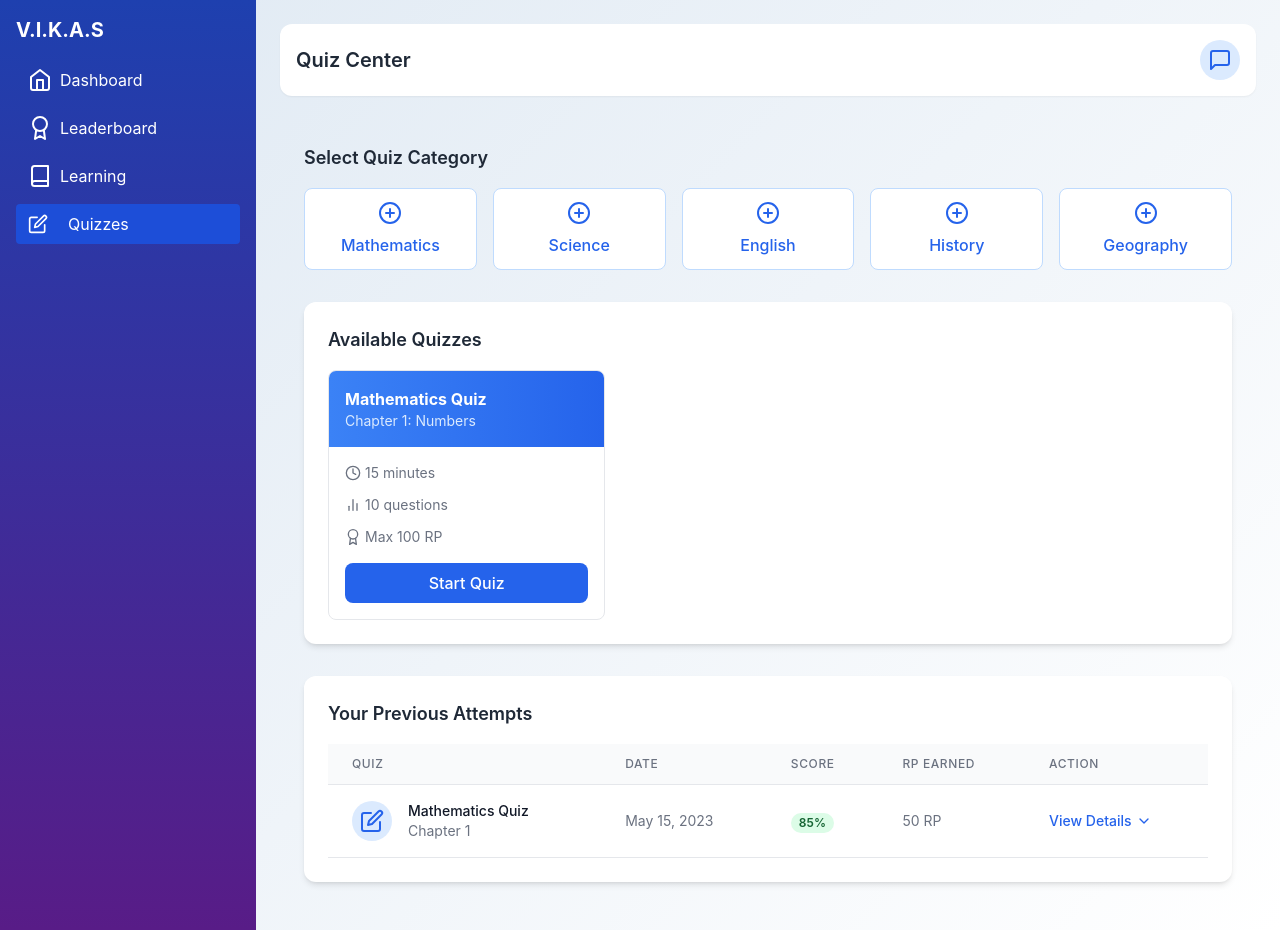
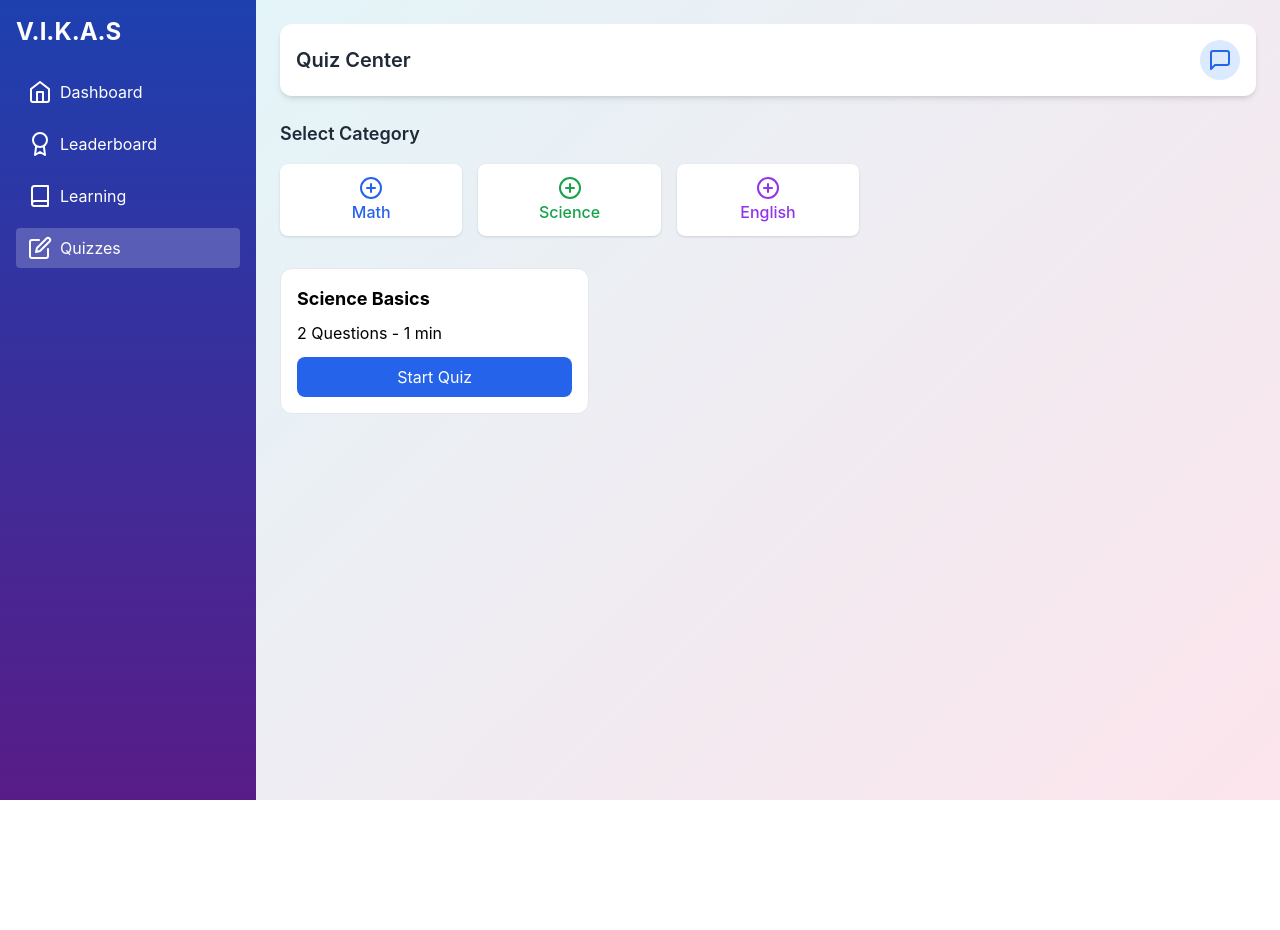
Before and after one commit to evilcap123/V.I.K.A.S, a plain HTML site: page quiz.html in a window 1280 px wide. Both pictures are taken after a click on the button "Science". After the commit the page ends 800 px from the top, so only its background shows below. Drawn offline with nearby package versions, Linux system fonts and the light colour scheme.

Commit message:
Update quiz.html

```diff
--- a/quiz.html
+++ b/quiz.html
@@ -1,268 +1,193 @@
 <!DOCTYPE html>
 <html lang="en">
-
 <head>
   <meta charset="UTF-8">
   <meta name="viewport" content="width=device-width, initial-scale=1.0">
-    <title>V.I.K.A.S - Quiz</title>
-    <link rel="icon" type="image/x-icon" href="/static/favicon.ico">
-
-    <!-- Tailwind CSS -->
+  <title>V.I.K.A.S - Quizzes</title>
   <script src="https://cdn.tailwindcss.com"></script>
-
-    <!-- AOS Animation Library -->
   <link href="https://unpkg.com/aos@2.3.1/dist/aos.css" rel="stylesheet">
   <script src="https://unpkg.com/aos@2.3.1/dist/aos.js"></script>
-
-    <!-- Feather Icons -->
   <script src="https://cdn.jsdelivr.net/npm/feather-icons/dist/feather.min.js"></script>
-
   <style>
-        body {
-            background: linear-gradient(135deg, #dfe9f3 0%, #ffffff 100%);
-            font-family: 'Inter', sans-serif;
-        }
-
-        .accordion-content {
-            max-height: 0;
-            overflow: hidden;
-            transition: max-height 0.5s ease;
-        }
-
-        .rotate-180 {
-            transform: rotate(180deg);
-            transition: transform 0.3s ease;
-        }
+    body { background: linear-gradient(135deg,#e0f7fa,#fce4ec); font-family: 'Inter',sans-serif; }
+    .quiz-card:hover { transform: translateY(-5px) scale(1.02); transition: all .3s ease; }
   </style>
 </head>
-
-<body class="bg-gray-50">
+<body>
 <div class="flex flex-col md:flex-row min-h-screen">
 
   <!-- Sidebar -->
-        <div class="sidebar w-full md:w-64 bg-gradient-to-b from-blue-800 to-purple-900 text-white flex flex-col p-4">
-            <h2 class="text-xl font-bold mb-4">V.I.K.A.S</h2>
-            <nav class="flex flex-col space-y-2">
-                <a href="dashboard.html"
-                    class="hover:bg-blue-700 px-3 py-2 rounded flex items-center space-x-2">
-                    <i data-feather="home"></i>
-                    <span>Dashboard</span>
-                </a>
-                <a href="leaderboard.html"
-                    class="hover:bg-blue-700 px-3 py-2 rounded flex items-center space-x-2">
-                    <i data-feather="award"></i>
-                    <span>Leaderboard</span>
-                </a>
-                <a href="learning.html"
-                    class="hover:bg-blue-700 px-3 py-2 rounded flex items-center space-x-2">
-                    <i data-feather="book"></i>
-                    <span>Learning</span>
-                </a>
-                <a href="quiz.html" class="bg-blue-700 px-3 py-2 rounded flex items-center space-x-2">
-                    <i data-feather="edit" class="w-5 h-5 mr-3"></i>
-                    <span>Quizzes</span>
-                </a>
+  <div class="w-full md:w-64 bg-gradient-to-b from-blue-800 to-purple-900 text-white flex flex-col p-4">
+    <h2 class="text-2xl font-bold mb-6">V.I.K.A.S</h2>
+    <nav class="flex flex-col space-y-3">
+      <a href="dashboard.html" class="hover:bg-white/20 px-3 py-2 rounded flex items-center space-x-2"><i data-feather="home"></i><span>Dashboard</span></a>
+      <a href="leaderboard.html" class="hover:bg-white/20 px-3 py-2 rounded flex items-center space-x-2"><i data-feather="award"></i><span>Leaderboard</span></a>
+      <a href="learning.html" class="hover:bg-white/20 px-3 py-2 rounded flex items-center space-x-2"><i data-feather="book"></i><span>Learning</span></a>
+      <a href="quiz.html" class="bg-white/20 px-3 py-2 rounded flex items-center space-x-2"><i data-feather="edit"></i><span>Quizzes</span></a>
     </nav>
   </div>
 
   <!-- Main Content -->
   <div class="flex-1 p-6 overflow-y-auto">
-
-            <!-- Header -->
-            <header class="bg-white shadow-sm rounded-xl mb-6 p-4 flex justify-between items-center">
+    <header class="bg-white shadow-md rounded-xl mb-6 p-4 flex justify-between items-center">
       <h2 class="text-xl font-semibold text-gray-800">Quiz Center</h2>
-                <div class="flex items-center space-x-4">
-                    <button class="p-2 rounded-full bg-blue-100 text-blue-600 hover:bg-blue-200">
-                        <i data-feather="message-square"></i>
-                    </button>
-                </div>
+      <button class="p-2 rounded-full bg-blue-100 text-blue-600 hover:bg-blue-200"><i data-feather="message-square"></i></button>
     </header>
 
-            <main class="p-6">
-
-                <!-- Quiz Categories -->
-                <div class="mb-8">
-                    <h3 class="text-lg font-semibold text-gray-800 mb-4">Select Quiz Category</h3>
-                    <div class="grid grid-cols-2 sm:grid-cols-3 md:grid-cols-4 lg:grid-cols-5 gap-4">
-                        <button
-                            class="py-3 px-4 bg-white border border-blue-200 rounded-lg hover:bg-blue-50 text-blue-600 font-medium transition flex flex-col items-center">
-                            <i data-feather="plus-circle" class="w-6 h-6 mb-2"></i>
-                            Mathematics
-                        </button>
-                        <button
-                            class="py-3 px-4 bg-white border border-blue-200 rounded-lg hover:bg-blue-50 text-blue-600 font-medium transition flex flex-col items-center">
-                            <i data-feather="plus-circle" class="w-6 h-6 mb-2"></i>
-                            Science
-                        </button>
-                        <button
-                            class="py-3 px-4 bg-white border border-blue-200 rounded-lg hover:bg-blue-50 text-blue-600 font-medium transition flex flex-col items-center">
-                            <i data-feather="plus-circle" class="w-6 h-6 mb-2"></i>
-                            English
-                        </button>
-                        <button
-                            class="py-3 px-4 bg-white border border-blue-200 rounded-lg hover:bg-blue-50 text-blue-600 font-medium transition flex flex-col items-center">
-                            <i data-feather="plus-circle" class="w-6 h-6 mb-2"></i>
-                            History
-                        </button>
-                        <button
-                            class="py-3 px-4 bg-white border border-blue-200 rounded-lg hover:bg-blue-50 text-blue-600 font-medium transition flex flex-col items-center">
-                            <i data-feather="plus-circle" class="w-6 h-6 mb-2"></i>
-                            Geography
-                        </button>
+    <!-- Categories -->
+    <div class="mb-8" id="category-section">
+      <h3 class="text-lg font-semibold text-gray-800 mb-4">Select Category</h3>
+      <div class="grid grid-cols-2 sm:grid-cols-3 md:grid-cols-5 gap-4">
+        <button onclick="showCategory('Math')" class="py-3 px-4 bg-white rounded-lg shadow text-blue-600 font-medium flex flex-col items-center"><i data-feather="plus-circle"></i>Math</button>
+        <button onclick="showCategory('Science')" class="py-3 px-4 bg-white rounded-lg shadow text-green-600 font-medium flex flex-col items-center"><i data-feather="plus-circle"></i>Science</button>
+        <button onclick="showCategory('English')" class="py-3 px-4 bg-white rounded-lg shadow text-purple-600 font-medium flex flex-col items-center"><i data-feather="plus-circle"></i>English</button>
       </div>
     </div>
 
-                <!-- Available Quizzes -->
-                <div class="bg-white rounded-xl shadow-md overflow-hidden mb-8" data-aos="fade-up">
-                    <div class="p-6">
-                        <h3 class="text-lg font-semibold text-gray-800 mb-4">Available Quizzes</h3>
+    <!-- Quiz List -->
+    <div id="quiz-container" class="grid grid-cols-1 md:grid-cols-2 lg:grid-cols-3 gap-6"></div>
 
-                        <div class="grid grid-cols-1 md:grid-cols-2 lg:grid-cols-3 gap-6">
-                            <!-- Example Quiz Card -->
-                            <div
-                                class="border border-gray-200 rounded-lg overflow-hidden hover:shadow-md transition transform hover:-translate-y-1">
-                                <div class="bg-gradient-to-r from-blue-500 to-blue-600 p-4 text-white">
-                                    <h4 class="font-bold">Mathematics Quiz</h4>
-                                    <p class="text-sm text-blue-100">Chapter 1: Numbers</p>
-                                </div>
-                                <div class="p-4">
-                                    <div class="flex items-center text-sm text-gray-500 mb-3">
-                                        <i data-feather="clock" class="w-4 h-4 mr-1"></i>
-                                        <span>15 minutes</span>
-                                    </div>
-                                    <div class="flex items-center text-sm text-gray-500 mb-3">
-                                        <i data-feather="bar-chart-2" class="w-4 h-4 mr-1"></i>
-                                        <span>10 questions</span>
-                                    </div>
-                                    <div class="flex items-center text-sm text-gray-500 mb-4">
-                                        <i data-feather="award" class="w-4 h-4 mr-1"></i>
-                                        <span>Max 100 RP</span>
-                                    </div>
-                                    <button
-                                        class="w-full bg-blue-600 hover:bg-blue-700 text-white py-2 px-4 rounded-lg font-medium transition">
-                                        Start Quiz
-                                    </button>
+    <!-- Quiz Engine -->
+    <div id="quiz-engine" class="hidden bg-white rounded-xl shadow-md p-6" data-aos="fade-up">
+      <h3 id="quiz-title" class="text-lg font-semibold mb-4"></h3>
+      <div id="quiz-question" class="text-xl font-medium mb-6"></div>
+      <div id="quiz-options" class="space-y-3"></div>
+      <div class="mt-6 flex justify-between items-center">
+        <span id="quiz-progress" class="text-gray-500 text-sm"></span>
+        <span id="quiz-timer" class="font-semibold text-red-600"></span>
+        <button id="next-btn" class="bg-blue-600 hover:bg-blue-700 text-white px-4 py-2 rounded-lg hidden">Next</button>
       </div>
     </div>
-                            <!-- Add other quiz cards here -->
+
+    <!-- Quiz Result -->
+    <div id="quiz-result" class="hidden bg-green-100 text-green-800 p-6 rounded-xl shadow-md text-center" data-aos="zoom-in">
+      <h3 class="text-xl font-bold mb-2">🎉 Quiz Completed!</h3>
+      <p class="mb-2">Your Score: <span id="final-score" class="font-semibold">0</span></p>
+      <p id="earned-rp" class="mb-4"></p>
+      <button onclick="restartQuiz()" class="bg-purple-600 hover:bg-purple-700 text-white px-4 py-2 rounded-lg">Retry</button>
     </div>
   </div>
 </div>
 
-                <!-- Previous Attempts -->
-                <div class="bg-white rounded-xl shadow-md overflow-hidden" data-aos="fade-up">
-                    <div class="p-6">
-                        <h3 class="text-lg font-semibold text-gray-800 mb-4">Your Previous Attempts</h3>
+<script>
+AOS.init(); feather.replace();
 
-                        <div class="overflow-x-auto">
-                            <table class="min-w-full divide-y divide-gray-200">
-                                <thead class="bg-gray-50">
-                                    <tr>
-                                        <th
-                                            class="px-6 py-3 text-left text-xs font-medium text-gray-500 uppercase tracking-wider">
-                                            Quiz
-                                        </th>
-                                        <th
-                                            class="px-6 py-3 text-left text-xs font-medium text-gray-500 uppercase tracking-wider">
-                                            Date
-                                        </th>
-                                        <th
-                                            class="px-6 py-3 text-left text-xs font-medium text-gray-500 uppercase tracking-wider">
-                                            Score
-                                        </th>
-                                        <th
-                                            class="px-6 py-3 text-left text-xs font-medium text-gray-500 uppercase tracking-wider">
-                                            RP Earned
-                                        </th>
-                                        <th
-                                            class="px-6 py-3 text-left text-xs font-medium text-gray-500 uppercase tracking-wider">
-                                            Action
-                                        </th>
-                                    </tr>
-                                </thead>
-                                <tbody class="bg-white divide-y divide-gray-200">
+// Questions DB
+const questionBank = {
+  Math: [
+    {q:"What is 25×4?", opts:["50","75","100","125"], ans:"100"},
+    {q:"12÷3 = ?", opts:["2","3","4","6"], ans:"4"}
+  ],
+  Science: [
+    {q:"Largest planet?", opts:["Earth","Mars","Jupiter","Saturn"], ans:"Jupiter"},
+    {q:"Gas for breathing?", opts:["CO2","O2","H2","N2"], ans:"O2"}
+  ],
+  English: [
+    {q:"Synonym of 'Happy'?", opts:["Sad","Joyful","Angry","Fast"], ans:"Joyful"},
+    {q:"Which is verb?", opts:["Run","Blue","Happy","Book"], ans:"Run"}
+  ]
+};
 
-                                    <!-- Attempt Row -->
-                                    <tr>
-                                        <td class="px-6 py-4 whitespace-nowrap">
-                                            <div class="flex items-center">
-                                                <div
-                                                    class="flex-shrink-0 h-10 w-10 bg-blue-100 rounded-full flex items-center justify-center">
-                                                    <i data-feather="edit" class="text-blue-600"></i>
-                                                </div>
-                                                <div class="ml-4">
-                                                    <div class="text-sm font-medium text-gray-900">Mathematics Quiz
-                                                    </div>
-                                                    <div class="text-sm text-gray-500">Chapter 1</div>
-                                                </div>
-                                            </div>
-                                        </td>
-                                        <td class="px-6 py-4 whitespace-nowrap text-sm text-gray-500">May 15, 2023</td>
-                                        <td class="px-6 py-4 whitespace-nowrap">
-                                            <span
-                                                class="px-2 inline-flex text-xs leading-5 font-semibold rounded-full bg-green-100 text-green-800">
-                                                85%
-                                            </span>
-                                        </td>
-                                        <td class="px-6 py-4 whitespace-nowrap text-sm text-gray-500">50 RP</td>
-                                        <td class="px-6 py-4 whitespace-nowrap text-sm font-medium">
-                                            <button
-                                                class="toggle-details text-blue-600 hover:text-blue-900 flex items-center space-x-1">
-                                                <span>View Details</span>
-                                                <i data-feather="chevron-down" class="w-4 h-4"></i>
-                                            </button>
-                                        </td>
-                                    </tr>
+let currentQuiz = "", currentQ = 0, score = 0, timer, timeLeft = 60;
 
-                                    <!-- Expandable Row -->
-                                    <tr class="quiz-details">
-                                        <td colspan="5" class="px-6 py-0 bg-gray-50">
-                                            <div class="accordion-content">
-                                                <div
-                                                    class="p-4 rounded-lg border border-gray-200 bg-white shadow-sm space-y-2">
-                                                    <p><strong>Time Taken:</strong> 12 minutes</p>
-                                                    <p><strong>Correct Answers:</strong> 8</p>
-                                                    <p><strong>Incorrect Answers:</strong> 2</p>
-                                                    <button
-                                                        class="bg-blue-600 hover:bg-blue-700 text-white px-3 py-1 rounded">Retry
-                                                        Quiz</button>
-                                                </div>
-                                            </div>
-                                        </td>
-                                    </tr>
+// Show quizzes in category
+function showCategory(cat){
+  const container=document.getElementById("quiz-container");
+  container.innerHTML="";
+  const card=document.createElement("div");
+  card.className="quiz-card bg-white p-4 rounded-xl border";
+  card.innerHTML=`
+    <h4 class="font-bold text-lg mb-2">${cat} Basics</h4>
+    <p>${questionBank[cat].length} Questions - 1 min</p>
+    <button onclick="startQuiz('${cat}')" class="w-full mt-3 bg-blue-600 hover:bg-blue-700 text-white py-2 rounded-lg">Start Quiz</button>
+  `;
+  container.appendChild(card);
+}
 
-                                </tbody>
-                            </table>
-                        </div>
-                    </div>
-                </div>
+// Start quiz
+function startQuiz(cat){
+  currentQuiz=cat; currentQ=0; score=0; timeLeft=60;
+  document.getElementById("category-section").classList.add("hidden");
+  document.getElementById("quiz-container").classList.add("hidden");
+  document.getElementById("quiz-engine").classList.remove("hidden");
+  document.getElementById("quiz-title").textContent=`${cat} Quiz`;
+  loadQuestion();
+  startTimer();
+}
 
-            </main>
-        </div>
-    </div>
+function loadQuestion(){
+  const q=questionBank[currentQuiz][currentQ];
+  document.getElementById("quiz-question").textContent=q.q;
+  const optsDiv=document.getElementById("quiz-options");
+  optsDiv.innerHTML="";
+  q.opts.forEach(opt=>{
+    const btn=document.createElement("button");
+    btn.textContent=opt;
+    btn.className="w-full text-left px-4 py-2 border rounded-lg hover:bg-blue-50";
+    btn.onclick=()=>selectAnswer(btn,opt,q.ans);
+    optsDiv.appendChild(btn);
+  });
+  document.getElementById("quiz-progress").textContent=`Question ${currentQ+1} of ${questionBank[currentQuiz].length}`;
+}
 
-    <script>
-        AOS.init();
-        feather.replace();
+function selectAnswer(btn,selected,correct){
+  [...document.getElementById("quiz-options").children].forEach(b=>b.disabled=true);
+  if(selected===correct){ btn.classList.add("bg-green-100"); score++; }
+  else{ btn.classList.add("bg-red-100"); }
+  document.getElementById("next-btn").classList.remove("hidden");
+}
 
-        // Toggle expandable rows
-        document.querySelectorAll(".toggle-details").forEach((btn) => {
-            btn.addEventListener("click", () => {
-                const tr = btn.closest("tr");
-                const detailsRow = tr.nextElementSibling;
-                const content = detailsRow.querySelector(".accordion-content");
-                const icon = btn.querySelector("i");
+document.getElementById("next-btn").addEventListener("click",()=>{
+  currentQ++;
+  if(currentQ<questionBank[currentQuiz].length){
+    document.getElementById("next-btn").classList.add("hidden");
+    loadQuestion();
+  }else{ endQuiz(); }
+});
 
-                if (content.style.maxHeight) {
-                    content.style.maxHeight = null;
-                    icon.classList.remove("rotate-180");
-                } else {
-                    content.style.maxHeight = content.scrollHeight + "px";
-                    icon.classList.add("rotate-180");
+function startTimer(){
+  document.getElementById("quiz-timer").textContent=`⏱ ${timeLeft}s`;
+  timer=setInterval(()=>{
+    timeLeft--;
+    document.getElementById("quiz-timer").textContent=`⏱ ${timeLeft}s`;
+    if(timeLeft<=0){ clearInterval(timer); endQuiz(); }
+  },1000);
 }
-            });
-        });
+
+// ✅ Single Clean endQuiz()
+function endQuiz(){
+  clearInterval(timer);
+  document.getElementById("quiz-engine").classList.add("hidden");
+  document.getElementById("quiz-result").classList.remove("hidden");
+
+  let totalQ = questionBank[currentQuiz].length;
+  let maxRP = 100;
+  let rpEarned = Math.round((score / totalQ) * maxRP);
+
+  document.getElementById("final-score").textContent = `${score}/${totalQ}`;
+  document.getElementById("earned-rp").textContent = `🏆 Rank Points Earned: ${rpEarned} RP`;
+
+  // Save Attempt
+  saveQuizAttempt(currentQuiz, score, totalQ, rpEarned);
+
+  // Update Student Leaderboard Data
+  if(typeof updateStudentRP === "function"){
+    updateStudentRP(rpEarned);
+  }
+}
+
+// Save Attempts
+function saveQuizAttempt(quiz, score, totalQ, rp){
+  let attempts=JSON.parse(localStorage.getItem("quizAttempts")||"[]");
+  attempts.push({quiz,score,totalQ,rp,ts:new Date().toLocaleString()});
+  localStorage.setItem("quizAttempts",JSON.stringify(attempts));
+}
+
+function restartQuiz(){
+  document.getElementById("quiz-result").classList.add("hidden");
+  document.getElementById("category-section").classList.remove("hidden");
+  document.getElementById("quiz-container").classList.remove("hidden");
+}
 </script>
 </body>
-
 </html>
```
Lines whose indentation alone changed are shown as unchanged.
